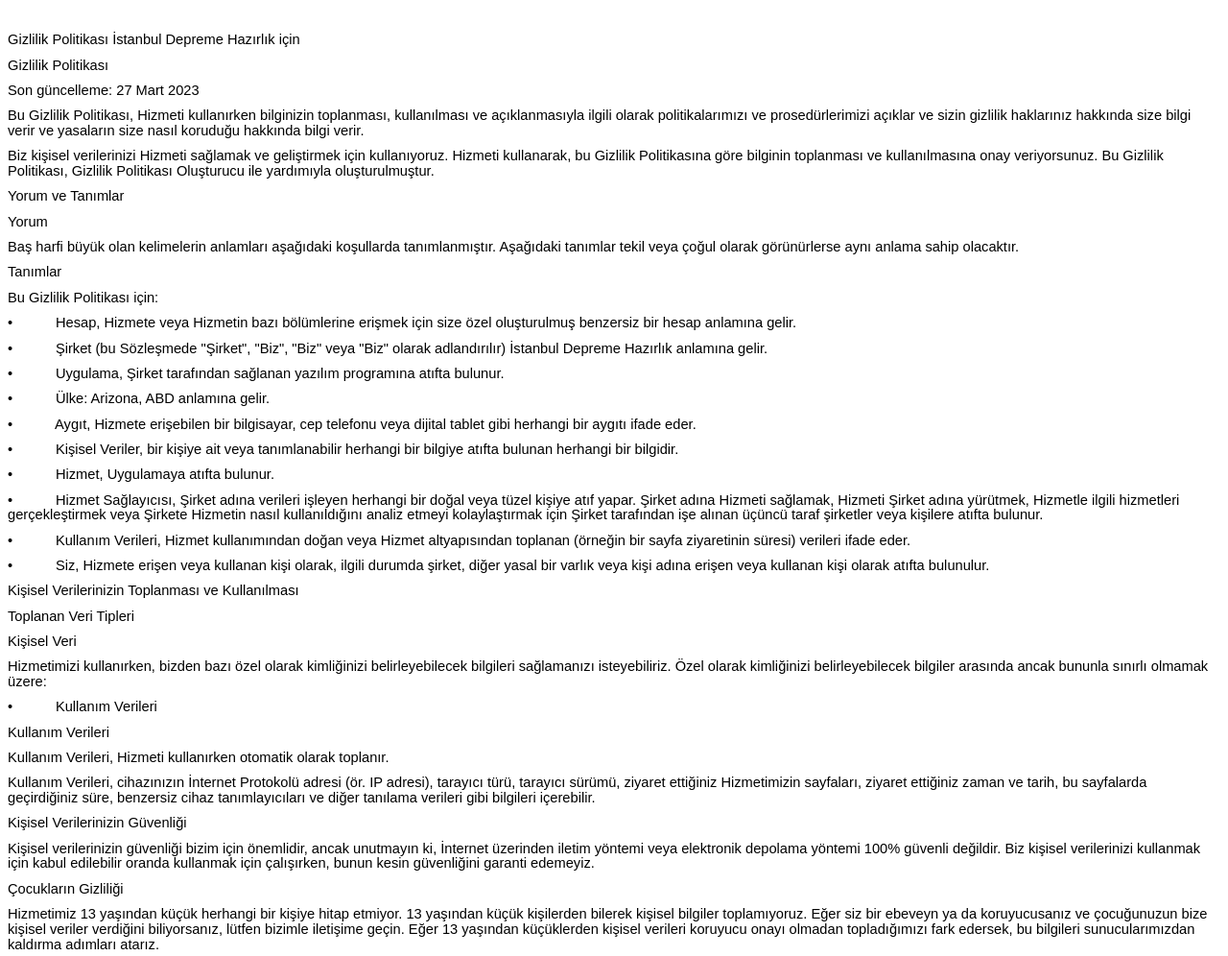
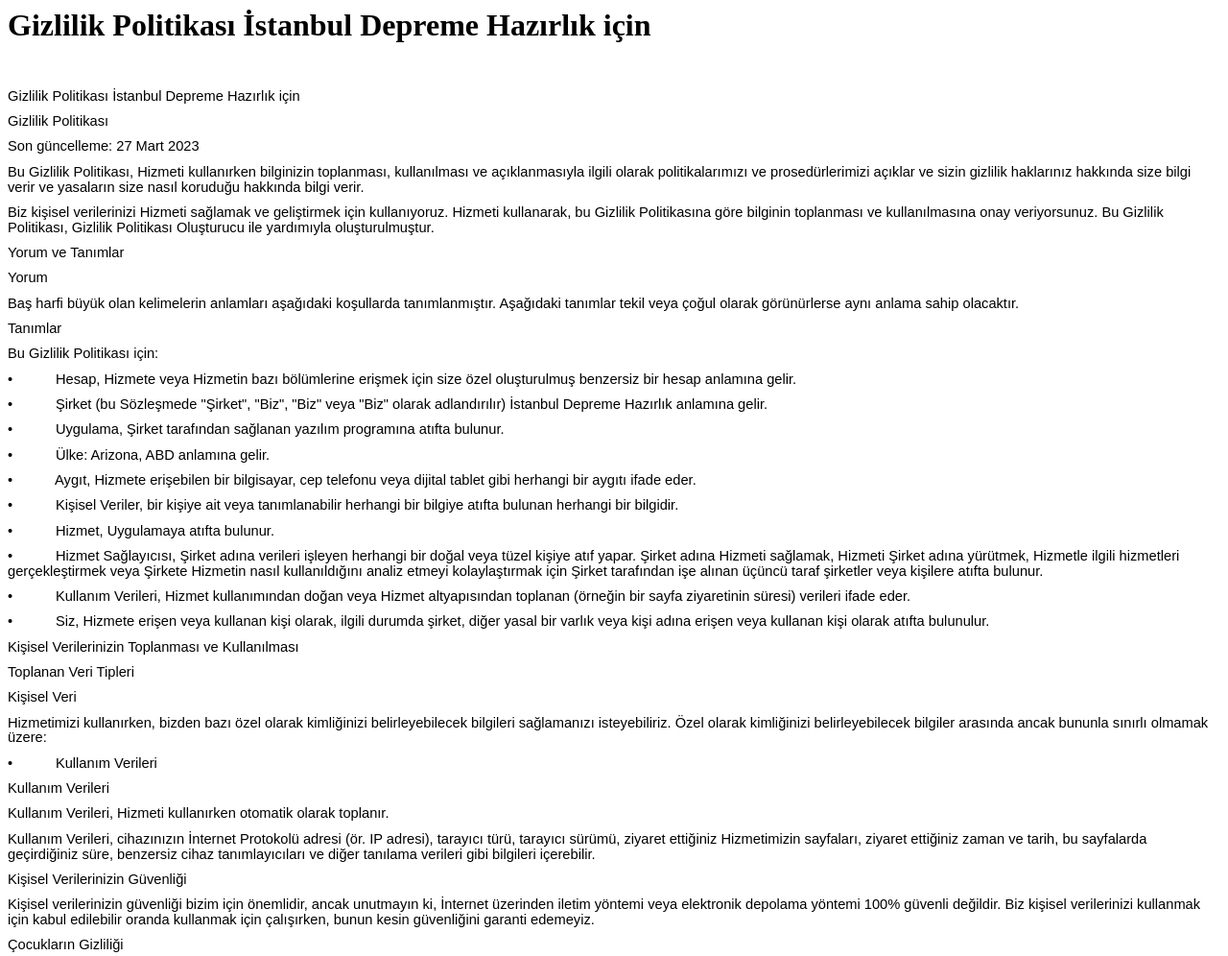
Before and after one commit to the-developers-agency/animal_app_website, a plain HTML site: page privacypolicy.html in a window 1280 px wide. Shown: the top 996 px of the page at 96% size. Drawn offline with Linux system fonts and the light colour scheme.

Commit message:
update headings

```diff
--- a/privacypolicy.html
+++ b/privacypolicy.html
@@ -34,6 +34,7 @@
 </head>
 
 <body lang=EN-US style='word-wrap:break-word'>
+	<h1>Gizlilik Politikası İstanbul Depreme Hazırlık için</h1>
 
 <div class=WordSection1>
 
```
Also changed, not shown: index.html (+1 -1 lines).
